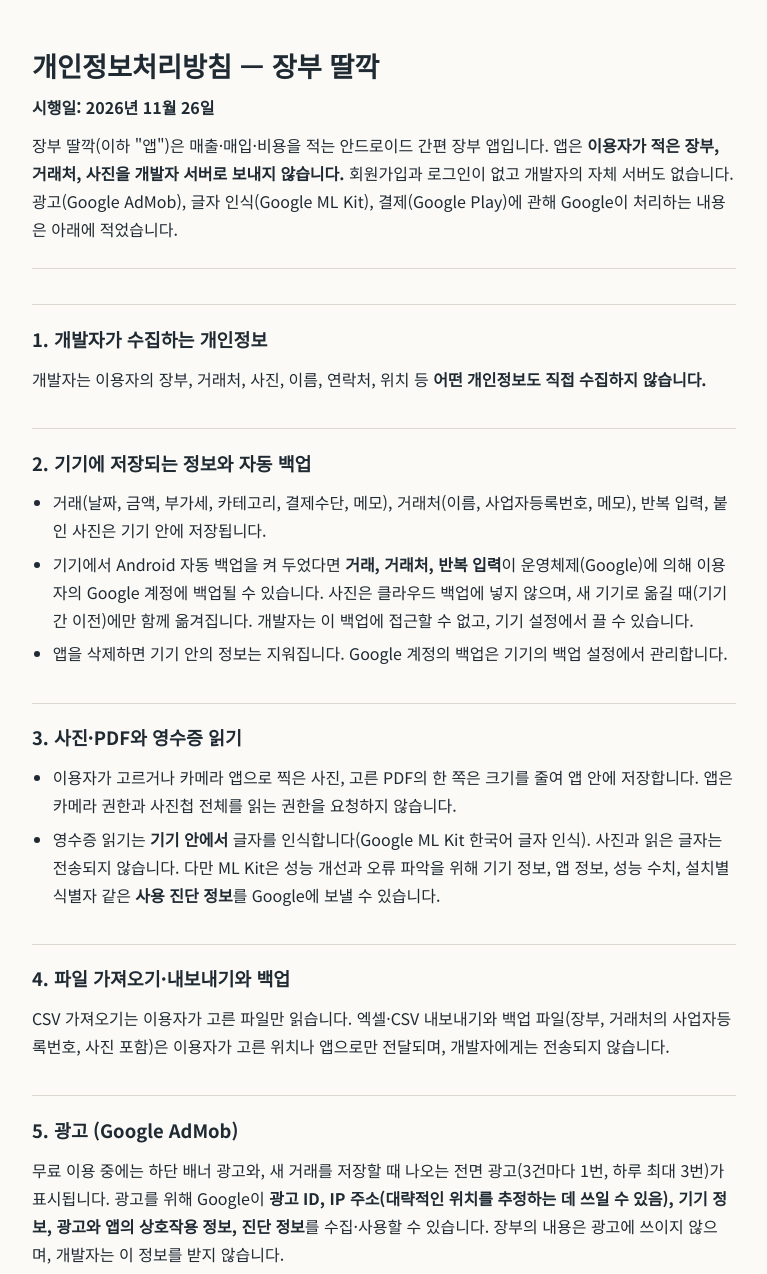
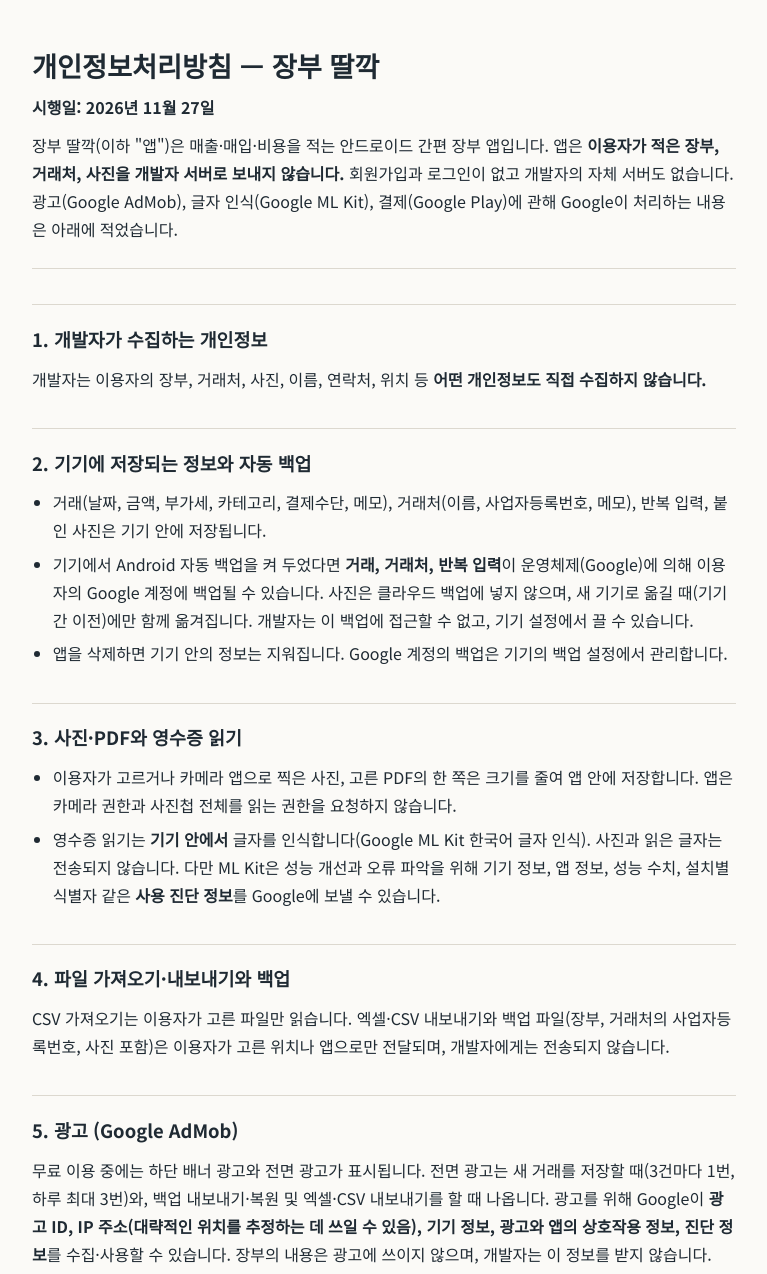
Before and after one commit to BYULDAM/app-policies, a plain HTML site: page jangbu-ttalkkak/privacy.html in a window 1280 px wide. Shown: the top 1274 px of the page, without its empty margins (256-1023 px from the left). Drawn offline with Linux system fonts and the light colour scheme.

Commit message:
장부딸깍 방침: 전면광고가 나오는 때를 고치고 시행일 갱신
Co-Authored-By: Claude Sonnet 5.5 <noreply@anthropic.com>

```diff
--- a/jangbu-ttalkkak/privacy.html
+++ b/jangbu-ttalkkak/privacy.html
@@ -61,7 +61,7 @@
 <body>
 <main>
 <h1>개인정보처리방침 — 장부 딸깍</h1>
-<p><strong>시행일: 2026년 11월 26일</strong></p>
+<p><strong>시행일: 2026년 11월 27일</strong></p>
 <p>장부 딸깍(이하 "앱")은 매출·매입·비용을 적는 안드로이드 간편 장부 앱입니다. 앱은 <strong>이용자가 적은 장부, 거래처, 사진을 개발자 서버로 보내지 않습니다.</strong> 회원가입과 로그인이 없고 개발자의 자체 서버도 없습니다. 광고(Google AdMob), 글자 인식(Google ML Kit), 결제(Google Play)에 관해 Google이 처리하는 내용은 아래에 적었습니다.</p>
 <hr>
 <h2>1. 개발자가 수집하는 개인정보</h2>
@@ -80,7 +80,7 @@
 <h2>4. 파일 가져오기·내보내기와 백업</h2>
 <p>CSV 가져오기는 이용자가 고른 파일만 읽습니다. 엑셀·CSV 내보내기와 백업 파일(장부, 거래처의 사업자등록번호, 사진 포함)은 이용자가 고른 위치나 앱으로만 전달되며, 개발자에게는 전송되지 않습니다.</p>
 <h2>5. 광고 (Google AdMob)</h2>
-<p>무료 이용 중에는 하단 배너 광고와, 새 거래를 저장할 때 나오는 전면 광고(3건마다 1번, 하루 최대 3번)가 표시됩니다. 광고를 위해 Google이 <strong>광고 ID, IP 주소(대략적인 위치를 추정하는 데 쓰일 수 있음), 기기 정보, 광고와 앱의 상호작용 정보, 진단 정보</strong>를 수집·사용할 수 있습니다. 장부의 내용은 광고에 쓰이지 않으며, 개발자는 이 정보를 받지 않습니다.</p>
+<p>무료 이용 중에는 하단 배너 광고와 전면 광고가 표시됩니다. 전면 광고는 새 거래를 저장할 때(3건마다 1번, 하루 최대 3번)와, 백업 내보내기·복원 및 엑셀·CSV 내보내기를 할 때 나옵니다. 광고를 위해 Google이 <strong>광고 ID, IP 주소(대략적인 위치를 추정하는 데 쓰일 수 있음), 기기 정보, 광고와 앱의 상호작용 정보, 진단 정보</strong>를 수집·사용할 수 있습니다. 장부의 내용은 광고에 쓰이지 않으며, 개발자는 이 정보를 받지 않습니다.</p>
 <ul>
 <li>광고 ID는 기기 설정(설정 → Google → 광고)에서 삭제하거나 재설정할 수 있습니다.</li>
 <li>구독 중에는 광고가 표시되지 않습니다.</li>
```
